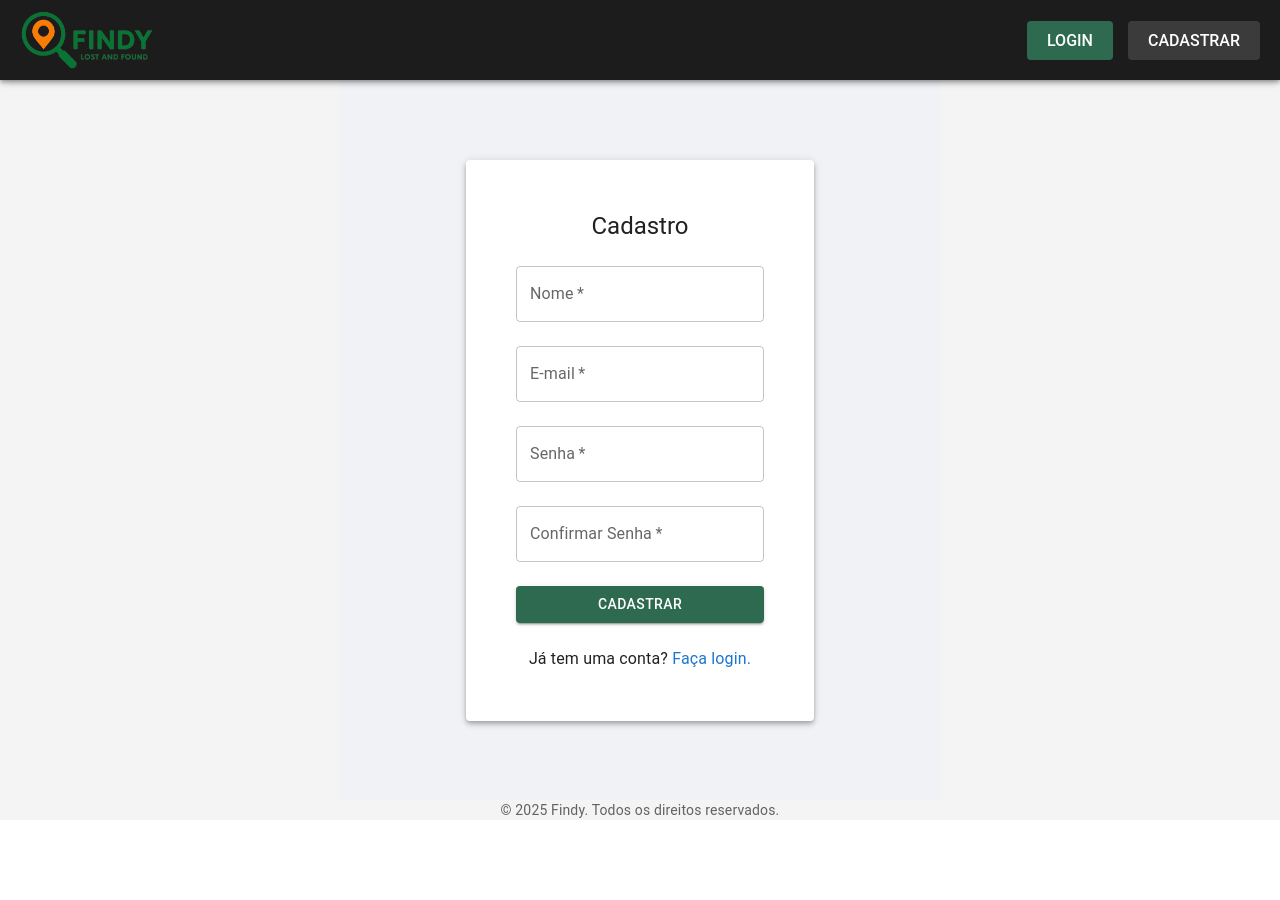
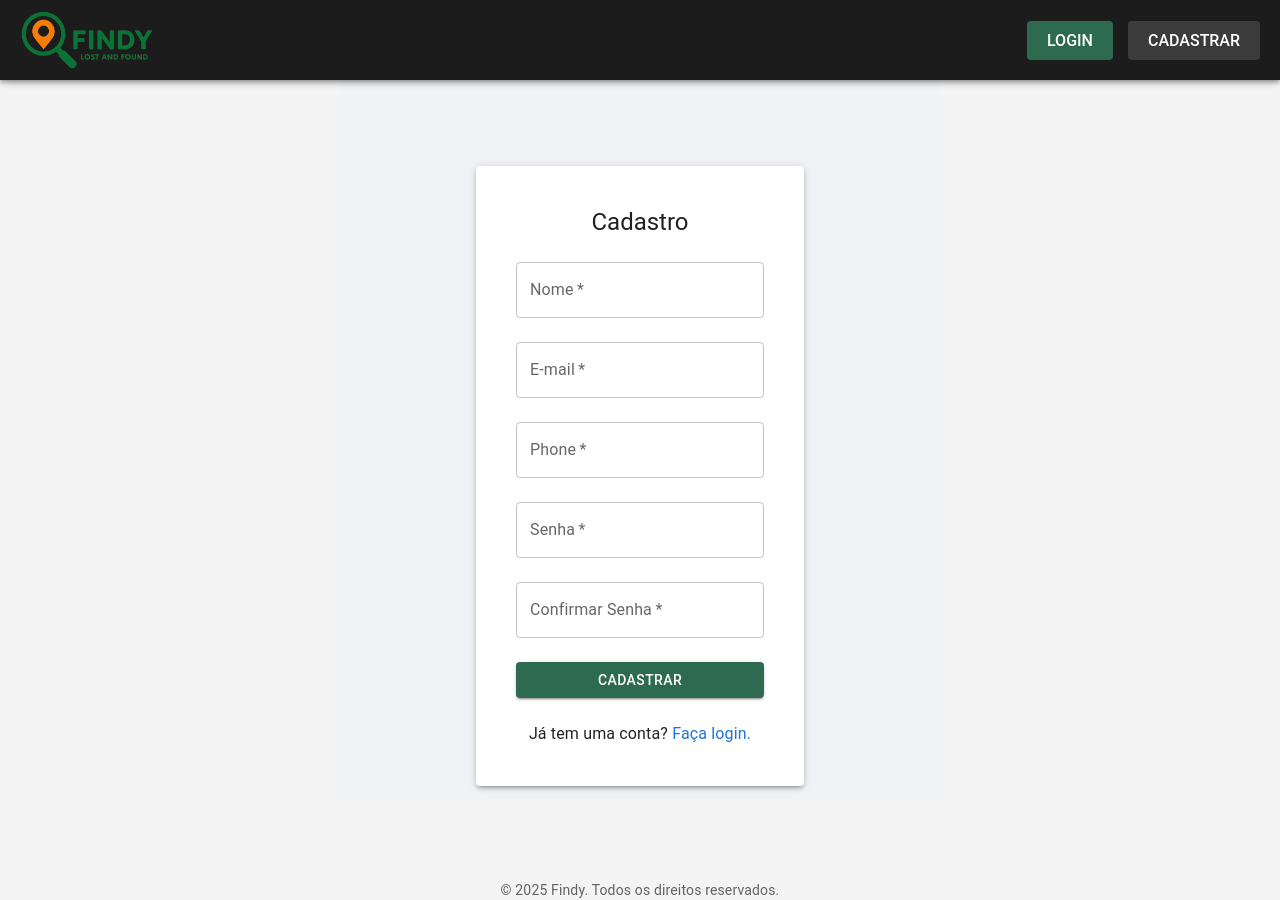
Before and after one commit to EdiellyF/Avanti-ProjetoFinal, a React (Vite) app in the folder frontend/: page /cadastrar in a window 1280 px wide. Before the commit the page ends 820 px from the top, so only its background shows below. Built offline with nearby package versions, Linux system fonts and the light colour scheme.

Commit message:
feat(fixCadastro): adicionando o campo telefone em cadastro de usuario

```diff
--- a/frontend/src/Styles/SignPage.css
+++ b/frontend/src/Styles/SignPage.css
@@ -3,17 +3,17 @@
     justify-content: center;
     align-items: center;
     height: 100vh;
-    padding-top: 81px;
     background-color: #f0f2f5;
   }
 
   .sign-container {
-
-
-    padding: 50px;
-    border-radius: 9px;
+    padding: 40px;
+    border-radius: 10px;
     background-color: #fff;
     box-shadow: 0 4px 12px rgba(0, 0, 0, 0.1);
     display: flex;
     flex-direction: column;
+    align-items: center;
+
+    justify-content: center;
   }
--- a/frontend/src/pages/LoginPages.jsx
+++ b/frontend/src/pages/LoginPages.jsx
@@ -50,6 +50,8 @@ function LoginPages() {
             onChange={(e) => setEmail(e.target.value)}
             required
           />
+
+
           <TextField
             fullWidth
             label="Senha"
--- a/frontend/src/pages/SignPage.jsx
+++ b/frontend/src/pages/SignPage.jsx
@@ -36,15 +36,15 @@ export function SignPage(){
 
     return (
         <>
-        <AppBar position="fixed" sx={{ backgroundColor: "#1c1c1c" }}>
+        <AppBar position="fixed" sx={{ backgroundColor: "#1c1c1c", }}>
             <Toolbar disableGutters>
             <ToolBarFindy />
             </Toolbar>
         </AppBar>
 
-        <Container className="sign-page" maxWidth="sm">
-            <Paper
-            elevation={4}
+        <Container className="sign-page" maxWidth="sm"  >
+            <Paper sx={{marginTop: 19}}
+            elevation={3}
             className="sign-container"
             component="form"
             onSubmit={handleSubmit}
@@ -70,6 +70,18 @@ export function SignPage(){
                 onChange={(e) => setEmail(e.target.value)}
                 required
             />
+
+        <TextField
+            fullWidth
+            label="Phone"
+            variant="outlined"
+            margin="normal"
+            value={phone}
+            onChange={(e) => setEmail(e.target.value)}
+            required
+          />
+
+
             <TextField
                 fullWidth
                 label="Senha"
@@ -80,6 +92,8 @@ export function SignPage(){
                 onChange={(e) => setPassword(e.target.value)}
                 required
             />
+
+
             <TextField
                 fullWidth
                 label="Confirmar Senha"
@@ -104,7 +118,7 @@ export function SignPage(){
             </Button>
             <Typography align="center" marginTop={3}>
                 Já tem uma conta?{" "}
-                <Link href="/login" underline="hover">
+                <Link href="/" underline="hover">
                 Faça login.
                 </Link>
             </Typography>
@@ -112,7 +126,7 @@ export function SignPage(){
         </Container>
         <Box>
             <footer className="footer">
-            <Typography variant="body2" align="center" color="textSecondary">
+            <Typography variant="body2" align="center" color="textSecondary" marginTop={10}>
                 © {new Date().getFullYear()} Findy. Todos os direitos reservados.
             </Typography>
             </footer>
```
